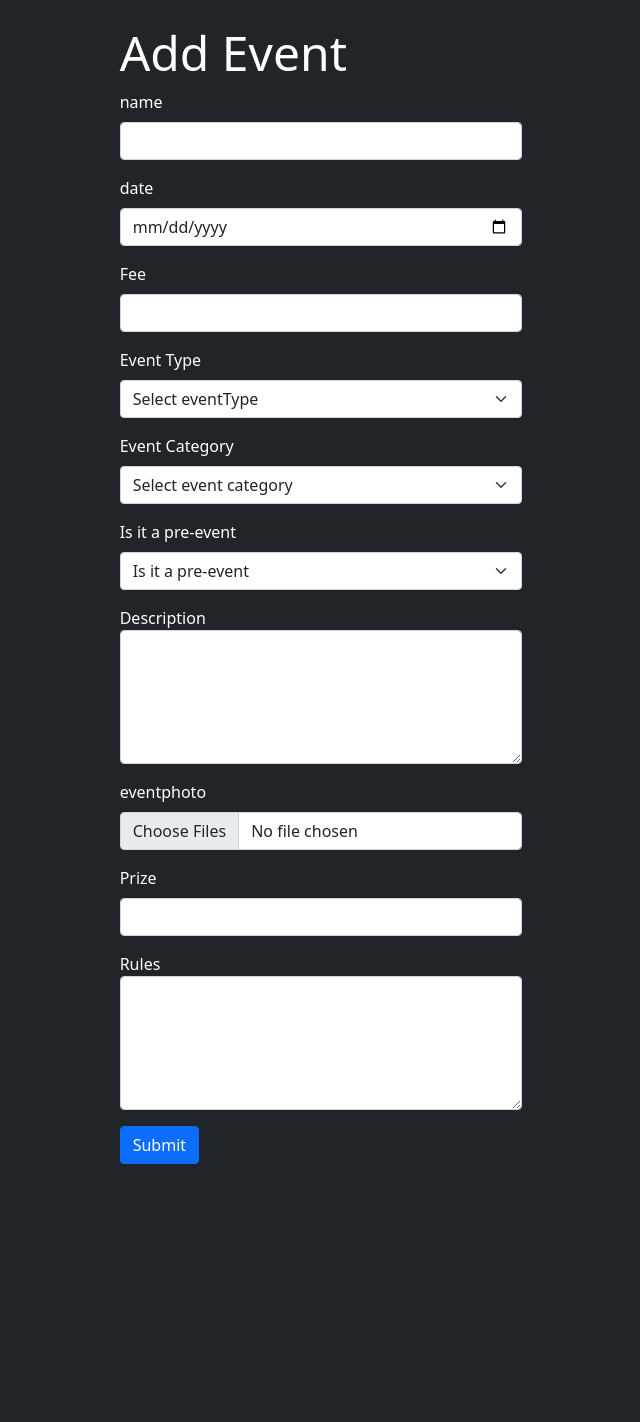
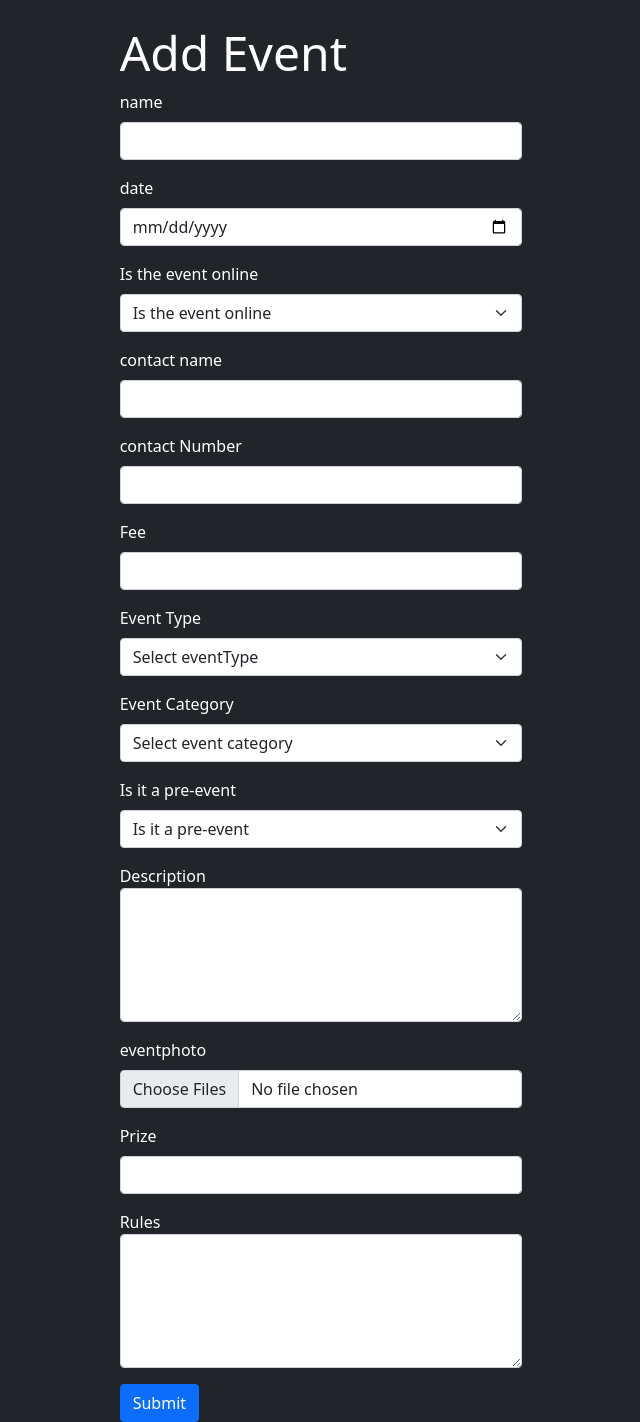
Before and after one commit to cgaswin/invento23-backend, a Node server app: page /api/v1/newevent in a window 1280 px wide. Shown: the whole page, without its empty margins (319-959 px from the left). Before the commit the page ends 1164 px from the top, so only its background shows below. Run offline with Node 20, Linux system fonts and the light colour scheme; some libraries are stand-ins or nearby versions.

Commit message:
updated event model to include isOnline,contact name and number

```diff
--- a/views/eventcreate.ejs
+++ b/views/eventcreate.ejs
@@ -41,6 +41,42 @@
             aria-describedby="emailHelp"
           />
         </div>
+
+        <div class="mb-3">
+          <label for="isOnline" class="form-label">Is the event online</label>
+          <select
+            name="isOnline"
+            class="form-select"
+            aria-label="Default select example"
+          >
+            <option selected>Is the event online</option>
+            <option value="yes">Yes</option>
+            <option value="no">No</option>
+          </select>
+        </div>
+
+        <div class="mb-3">
+          <label for="contactName" class="form-label">contact name</label>
+          <input
+            type="text"
+            name="contactName"
+            class="form-control"
+            id="contactName"
+            aria-describedby="emailHelp"
+          />
+        </div>
+
+        <div class="mb-3">
+          <label for="contactNumber" class="form-label">contact Number</label>
+          <input
+            type="text"
+            name="contactNumber"
+            class="form-control"
+            id="contactNumber"
+            aria-describedby="emailHelp"
+          />
+        </div>
+
         <div class="mb-3">
           <label for="regFee" class="form-label">Fee</label>
           <input
```
Also changed, not shown: models/event.js (+9 -0 lines).
